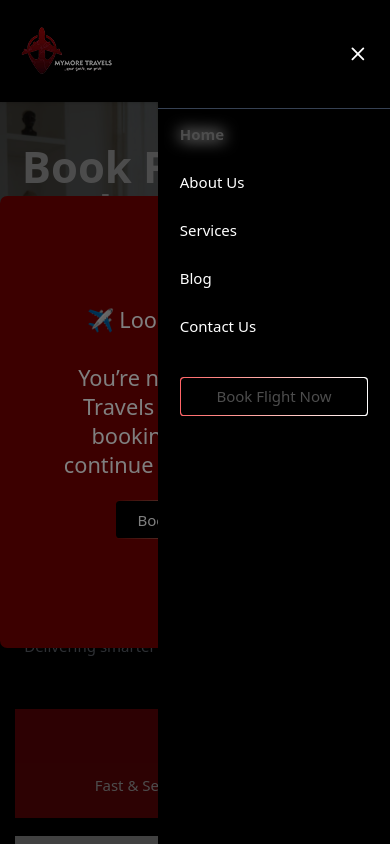
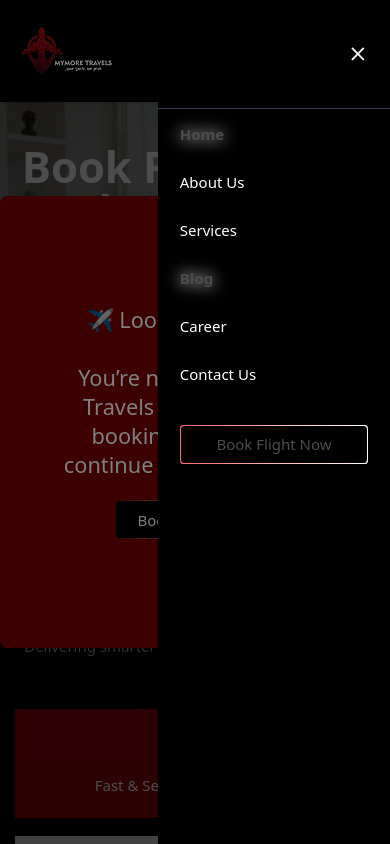
Before and after one commit to SilexsecureTeam/mymore-group, a React (Vite) app: page / in a window 390 px wide. Both pictures are taken after a click on the button 357 px from the left and 50 px from the top of the page. Shown: the top 844 px of the page. Built offline with nearby package versions, Linux system fonts and the light colour scheme; a web font is replaced by a local one.

Commit message:
new changes

```diff
--- a/src/components/Header.jsx
+++ b/src/components/Header.jsx
@@ -109,11 +109,18 @@ export default function Header() {
             Services
           </NavLink>
           <NavLink
-            to="/blog"
+            to="#"
             className={linkClass}
             onClick={() => setMobileMenuOpen(false)}
           >
             Blog
+          </NavLink>
+          <NavLink
+            to="/career"
+            className={linkClass}
+            onClick={() => setMobileMenuOpen(false)}
+          >
+            Career
           </NavLink>
           <NavLink
             to="/contact"
```
